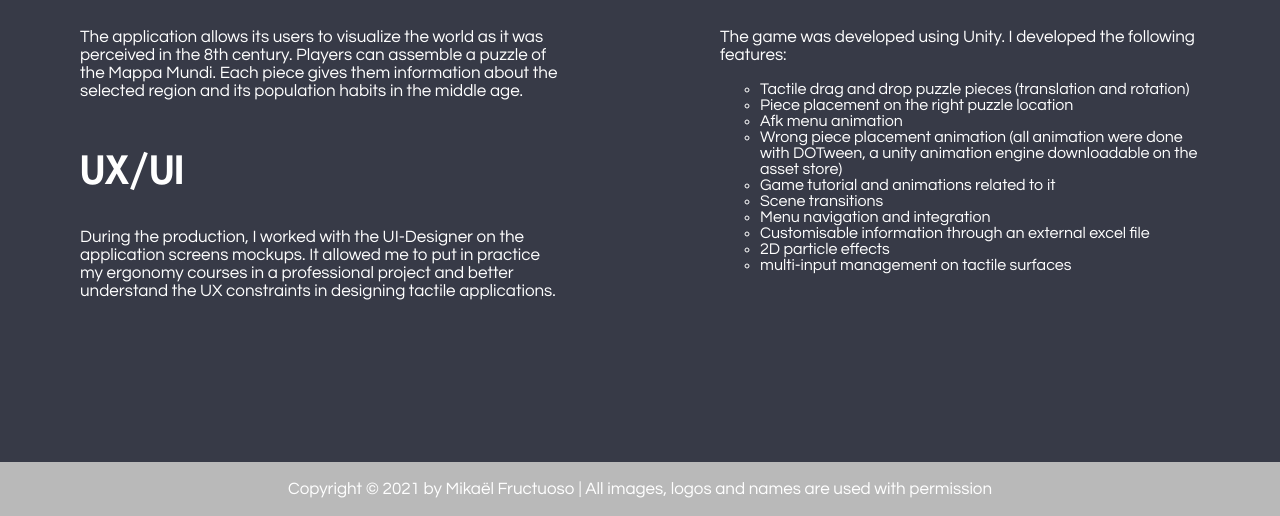
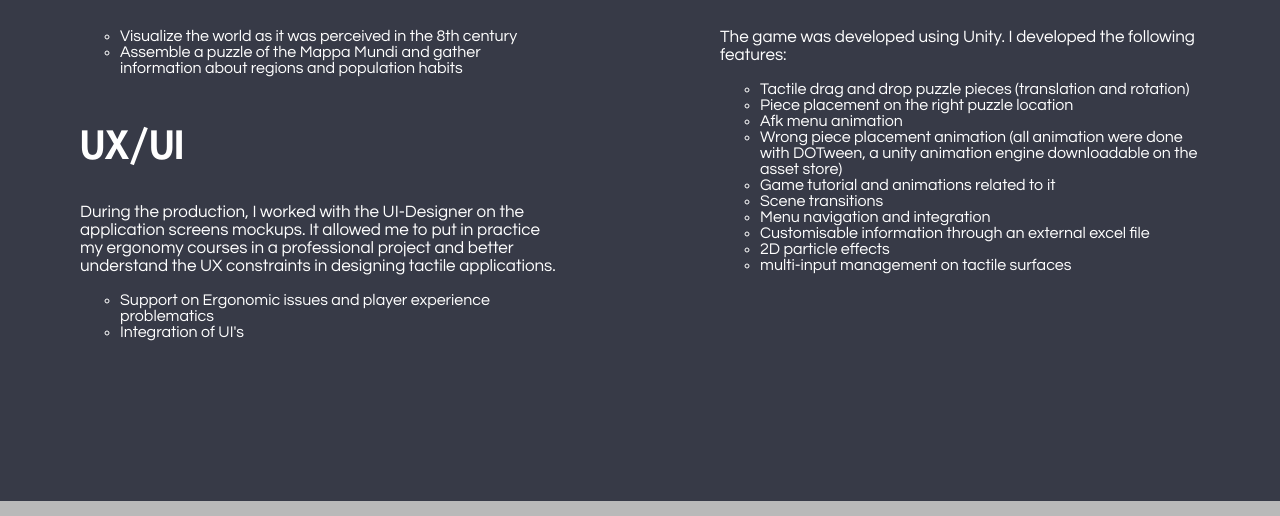
Before and after one commit to Fallen2/PORTFOLIO_FRUCTUOSO_MIKAEL, a website: page pages/MappaMundi.html in a window 1280 px wide. Shown: the part 741-1257 px from the top of the page. Drawn offline with Linux system fonts and the light colour scheme.

Commit message:
Remaster Mappa Mundi

```diff
--- a/pages/MappaMundi.html
+++ b/pages/MappaMundi.html
@@ -67,11 +67,18 @@
             <div class="contributions-container-2">
                 <div class="contribution">
                     <h2>Gameplay & Game Design</h2>
-                    <p class="content">The application allows its users to visualize the world as it was perceived in the 8th century. Players can assemble a puzzle of the Mappa Mundi. Each piece gives them information about the selected region and its population habits in the middle age. </p>
+                    <ul  class="content">
+                        <li>Visualize the world as it was perceived in the 8th century</li>
+                        <li>Assemble a puzzle of the Mappa Mundi and gather information about regions and population habits</li>
+                    </ul>
                 </div>
                 <div class="contribution" style="float: left;">
                     <h2>UX/UI</h2>
                     <p class="content"> During the production, I worked with the UI-Designer on the application screens mockups. It allowed me to put in practice my ergonomy courses in a professional project and better understand the UX constraints in designing tactile applications.</p>
+                    <ul  class="content">
+                        <li>Support on Ergonomic issues and player experience problematics</li>
+                        <li>Integration of UI's</li>
+                    </ul>
                 </div>
             </div>
             <div class="contributions-container-2">
```
